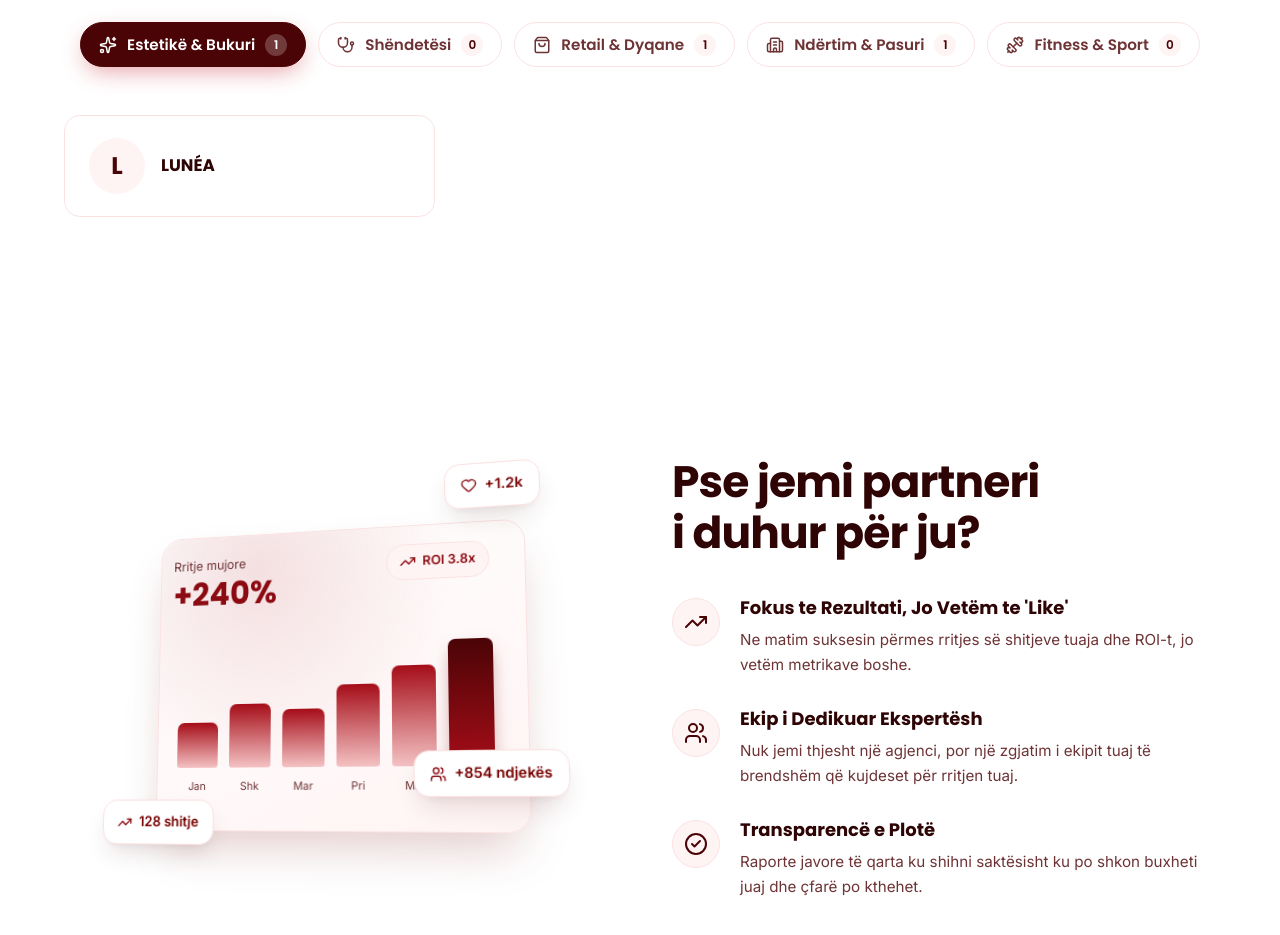
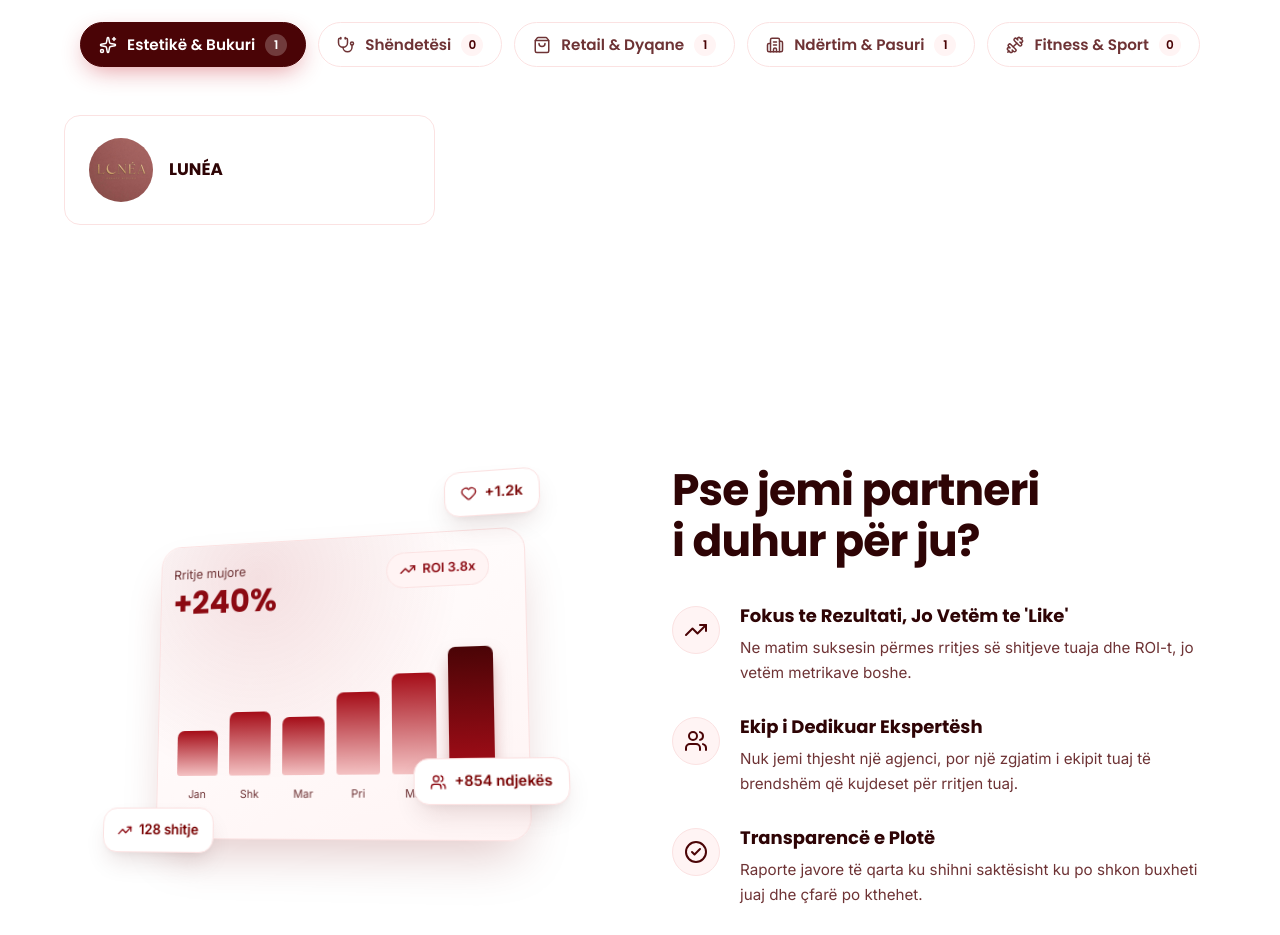
Before and after one commit to TheSlimShady09/Amai-Marketing, a React (Vite) app: page / in a window 1280 px wide. Shown: the part 2000-2935 px from the top of the page. Built offline with nearby package versions, Linux system fonts and the light colour scheme.

Commit message:
Restore real business logos and enforce uniform circular styling

```diff
--- a/src/App.css
+++ b/src/App.css
@@ -563,8 +563,8 @@
 
 .biz-mark {
   flex-shrink: 0;
-  width: 56px;
-  height: 56px;
+  width: 64px;
+  height: 64px;
   border-radius: 50%;
   background: var(--red-50);
   color: var(--red-900);
--- a/src/App.jsx
+++ b/src/App.jsx
@@ -77,7 +77,7 @@ const BIZNES_KATEGORITE = [
     label: 'Estetikë & Bukuri',
     icon: <Sparkles size={18} />,
     biznese: [
-      { id: 'lunea', emri: 'LUNÉA', logo: null }
+      { id: 'lunea', emri: 'LUNÉA', logo: '/lunea.png' }
     ]
   },
   {
@@ -91,7 +91,7 @@ const BIZNES_KATEGORITE = [
     label: 'Retail & Dyqane',
     icon: <ShoppingBag size={18} />,
     biznese: [
-      { id: 'dolce-casa', emri: 'Dolce Casa', logo: null }
+      { id: 'dolce-casa', emri: 'Dolce Casa', logo: '/dolce-casa.png' }
     ]
   },
   {
@@ -99,7 +99,7 @@ const BIZNES_KATEGORITE = [
     label: 'Ndërtim & Pasuri',
     icon: <Building2 size={18} />,
     biznese: [
-      { id: 'hidros', emri: 'Hidros', logo: null }
+      { id: 'hidros', emri: 'Hidros', logo: '/hidros.png' }
     ]
   },
   {
@@ -355,7 +355,7 @@ function Bizneset() {
             {kategoria.biznese.map(biz => (
               <motion.div key={biz.id || biz.emri || biz.name} className="biz-card" variants={cardVariants} style={{ transformOrigin: 'top center' }}>
                 {biz.logo ? (
-                  <img src={biz.logo} alt={biz.emri} style={{ height: '70px', objectFit: 'contain' }} />
+                  <img src={biz.logo} alt={biz.emri} style={{ width: '64px', height: '64px', borderRadius: '50%', objectFit: 'cover', flexShrink: 0 }} />
                 ) : (
                   <span className="biz-mark" aria-hidden="true">{(biz.emri || biz.name)?.charAt(0)}</span>
                 )}
```
